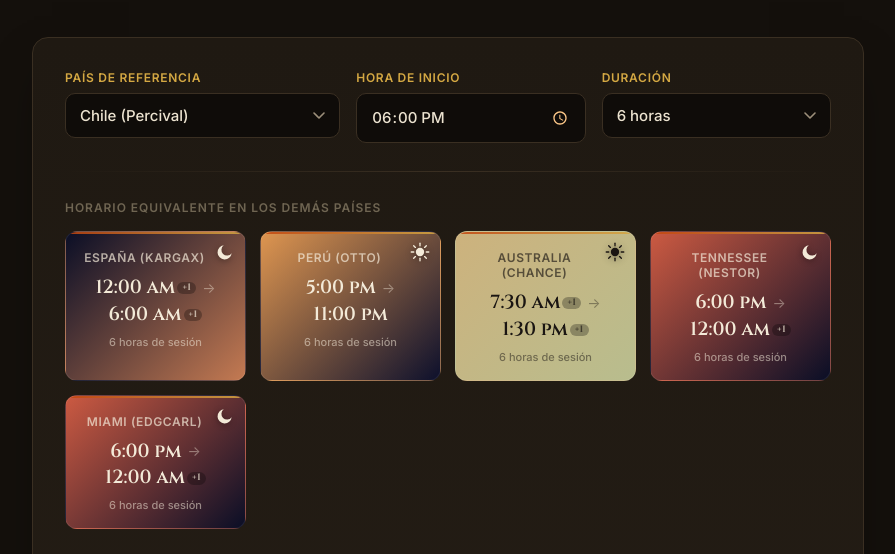
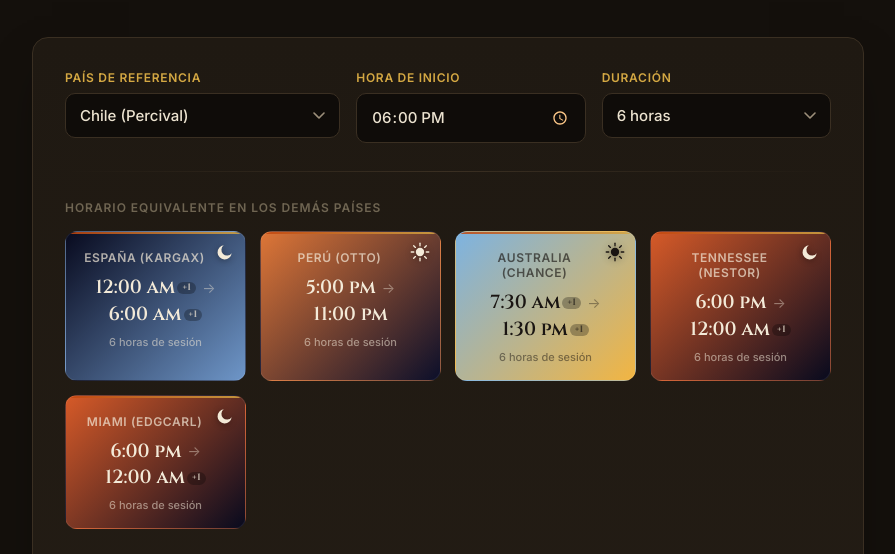
Before and after one commit to ajpintoc/horarios-dnd, a plain HTML site: page index.html in a window 1280 px wide. Shown: the part 212-766 px from the top of the page, without its empty margins (192-1087 px from the left). Drawn offline with Linux system fonts and the light colour scheme.

Commit message:
cambio de colores
cambio de colores

```diff
--- a/index.html
+++ b/index.html
@@ -604,20 +604,22 @@
 
   // --- sky color scale: hour of day (0-24) -> [r,g,b] ---
   const SKY_STOPS = [
-    [0,  [10, 14, 38]],
-    [3,  [13, 20, 48]],
-    [5,  [55, 48, 92]],
-    [6,  [196, 122, 82]],
-    [7,  [233, 178, 92]],
-    [9,  [120, 178, 224]],
+    [0,  [8, 10, 30]],
+    [3,  [10, 14, 40]],
+    [5,  [45, 42, 80]],
+    [6,  [110, 150, 200]],
+    [7,  [130, 180, 225]],
+    [9,  [110, 175, 225]],
+    [11, [200, 190, 90]],
     [12, [247, 199, 60]],
-    [15, [120, 178, 224]],
-    [17, [223, 150, 80]],
-    [18, [204, 90, 66]],
-    [19, [74, 52, 92]],
-    [21, [24, 26, 66]],
-    [23, [13, 16, 44]],
-    [24, [10, 14, 38]],
+    [14, [240, 175, 68]],
+    [16, [230, 145, 62]],
+    [17, [222, 118, 55]],
+    [18, [214, 90, 40]],
+    [19, [90, 55, 100]],
+    [21, [30, 28, 70]],
+    [23, [12, 15, 42]],
+    [24, [8, 10, 30]],
   ];
 
   function lerp(a, b, t) { return a + (b - a) * t; }
```
